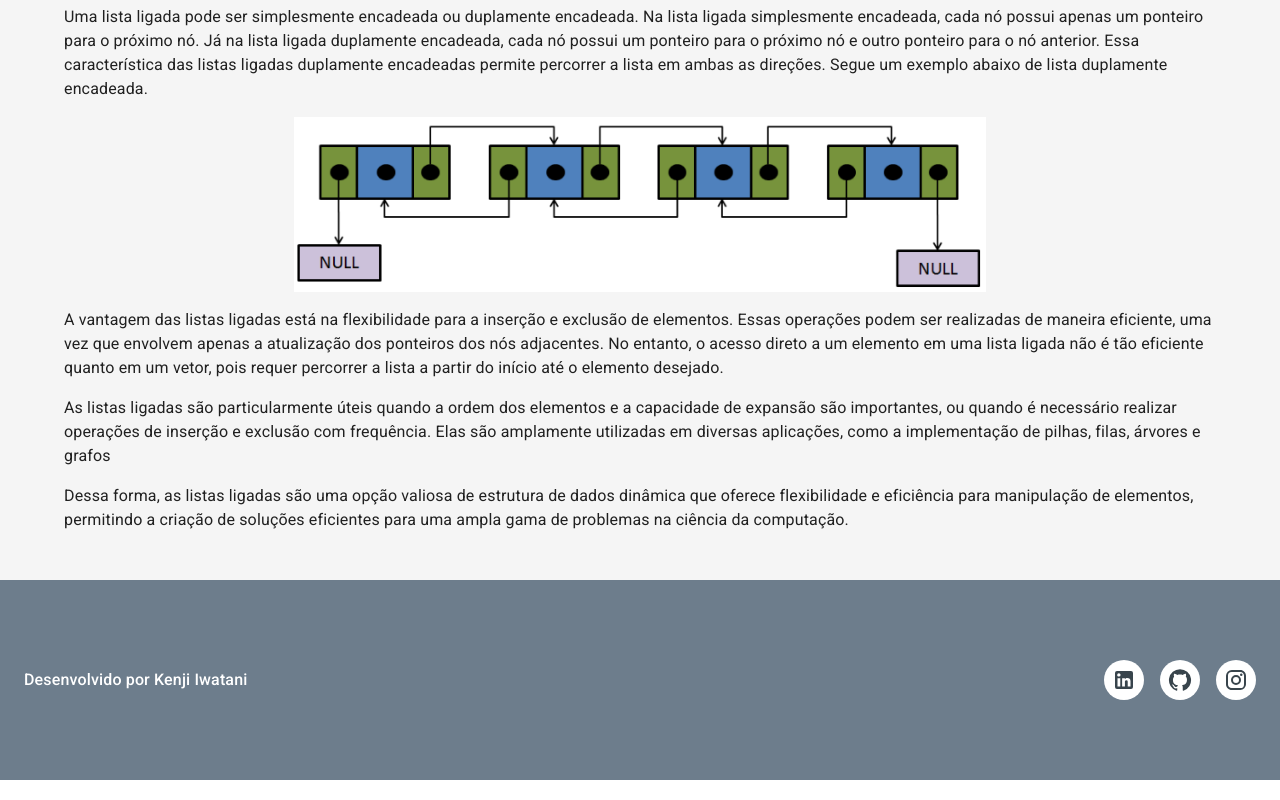
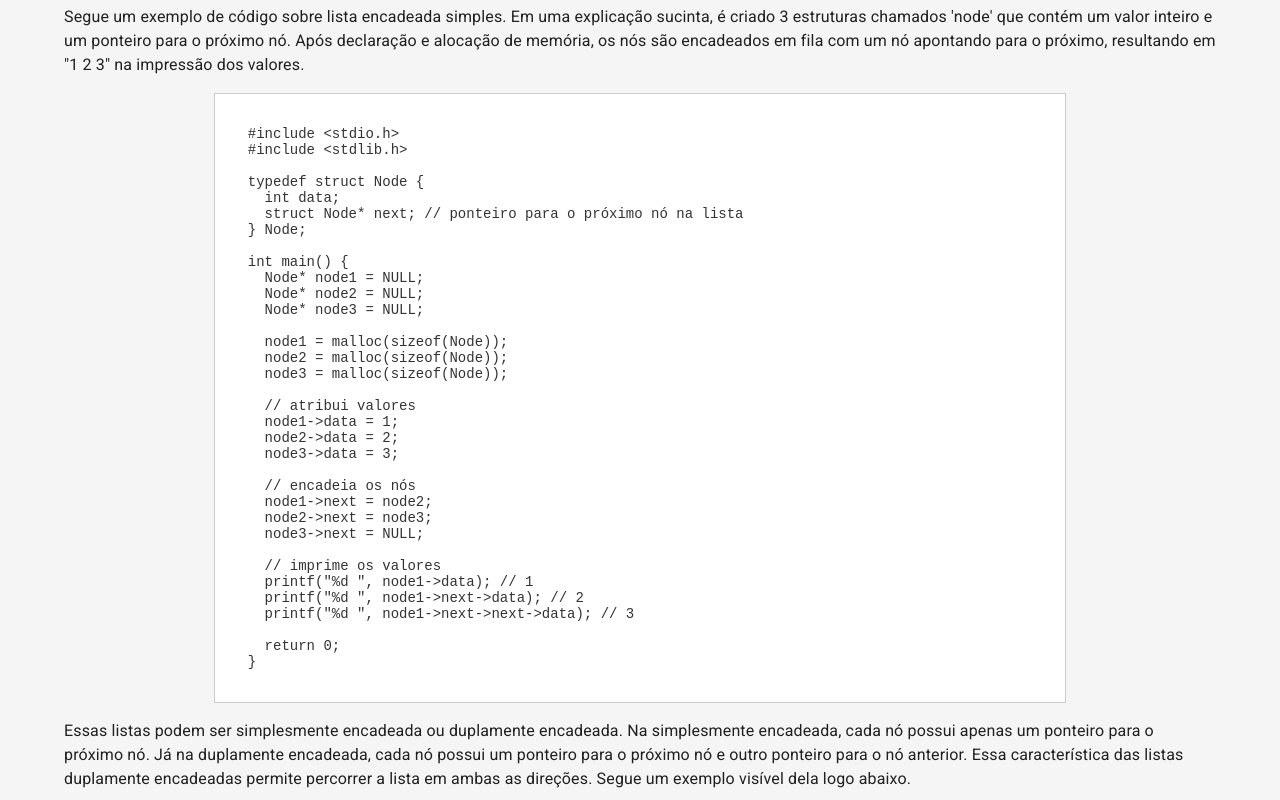
Before and after one commit to iwataniKenji/data-structure-page, a React (Create React App) app: page /list in a window 1280 px wide. Shown: the part 520-1320 px from the top of the page. Built offline with nearby package versions, Linux system fonts and the light colour scheme.

Commit message:
feat: finishes linked list section

```diff
--- a/src/components/CodeBoard.tsx
+++ b/src/components/CodeBoard.tsx
@@ -10,22 +10,30 @@ export function CodeBoard({ codeSnippet }: Props) {
 
   return (
     <Container
-      sx={{ display: "flex", alignItems: "center", justifyContent: "center" }}
+      maxWidth="md"
+      sx={{
+        display: "flex",
+        alignItems: "center",
+        justifyContent: "center",
+      }}
     >
       <Box
         sx={{
           display: "flex",
-          justifyContent: "center",
+          justifyContent: "start",
           fontFamily: "Courier New, monospace",
           fontSize: 14,
-          pr: 1,
+          px: 2,
+          py: 4,
           border: "1px solid #ccc",
           resize: "none",
           background: isDarkMode ? "#333" : "#fff",
           color: isDarkMode ? "#fff" : "#333",
+          width: "100%",
+          overflowX: "auto",
         }}
       >
-        <pre>{codeSnippet}</pre>
+        <pre style={{ whiteSpace: "pre-wrap", margin: 0 }}>{codeSnippet}</pre>
       </Box>
     </Container>
   );
--- a/src/pages/LinkedListSection.tsx
+++ b/src/pages/LinkedListSection.tsx
@@ -1,8 +1,44 @@
 import { Box, Container, Typography } from "@mui/material";
+import { CodeBoard } from "../components/CodeBoard";
 import linkedLists01 from "../assets/linked-lists-01.png";
 import linkedLists02 from "../assets/linked-lists-02.png";
 
 export function LinkedListSection() {
+  const linkedListExample = `  #include <stdio.h>
+  #include <stdlib.h>
+
+  typedef struct Node {
+    int data;
+    struct Node* next; // ponteiro para o próximo nó na lista
+  } Node;
+
+  int main() {
+    Node* node1 = NULL;
+    Node* node2 = NULL;
+    Node* node3 = NULL;
+
+    node1 = malloc(sizeof(Node));
+    node2 = malloc(sizeof(Node));
+    node3 = malloc(sizeof(Node));
+
+    // atribui valores
+    node1->data = 1;
+    node2->data = 2;
+    node3->data = 3;
+
+    // encadeia os nós
+    node1->next = node2;
+    node2->next = node3;
+    node3->next = NULL;
+
+    // imprime os valores
+    printf("%d ", node1->data); // 1
+    printf("%d ", node1->next->data); // 2
+    printf("%d ", node1->next->next->data); // 3
+
+    return 0;
+  }`;
+
   return (
     <Container maxWidth="lg">
       <Box sx={{ display: "flex", flexDirection: "column", gap: 3 }}>
@@ -29,13 +65,22 @@ export function LinkedListSection() {
             />
           </Box>
           <Typography>
-            Uma lista ligada pode ser simplesmente encadeada ou duplamente
-            encadeada. Na lista ligada simplesmente encadeada, cada nó possui
-            apenas um ponteiro para o próximo nó. Já na lista ligada duplamente
-            encadeada, cada nó possui um ponteiro para o próximo nó e outro
-            ponteiro para o nó anterior. Essa característica das listas ligadas
-            duplamente encadeadas permite percorrer a lista em ambas as
-            direções. Segue um exemplo abaixo de lista duplamente encadeada.
+            Segue um exemplo de código sobre lista encadeada simples. Em uma
+            explicação sucinta, é criado 3 estruturas chamados 'node' que contém
+            um valor inteiro e um ponteiro para o próximo nó. Após declaração e
+            alocação de memória, os nós são encadeados em fila com um nó
+            apontando para o próximo, resultando em "1 2 3" na impressão dos
+            valores.
+          </Typography>
+          <CodeBoard codeSnippet={linkedListExample} />
+          <Typography>
+            Essas listas podem ser simplesmente encadeada ou duplamente
+            encadeada. Na simplesmente encadeada, cada nó possui apenas um
+            ponteiro para o próximo nó. Já na duplamente encadeada, cada nó
+            possui um ponteiro para o próximo nó e outro ponteiro para o nó
+            anterior. Essa característica das listas duplamente encadeadas
+            permite percorrer a lista em ambas as direções. Segue um exemplo
+            visível dela logo abaixo.
           </Typography>
           <Box sx={{ display: "flex", justifyContent: "center" }}>
             <Box
@@ -47,28 +92,24 @@ export function LinkedListSection() {
               }}
             />
           </Box>
-          <Typography>
-            A vantagem das listas ligadas está na flexibilidade para a inserção
-            e exclusão de elementos. Essas operações podem ser realizadas de
-            maneira eficiente, uma vez que envolvem apenas a atualização dos
-            ponteiros dos nós adjacentes. No entanto, o acesso direto a um
-            elemento em uma lista ligada não é tão eficiente quanto em um vetor,
-            pois requer percorrer a lista a partir do início até o elemento
-            desejado.
+          <Typography sx={{ fontSize: 32, fontWeight: 500 }}>
+            Vantagens
           </Typography>
           <Typography>
-            As listas ligadas são particularmente úteis quando a ordem dos
-            elementos e a capacidade de expansão são importantes, ou quando é
-            necessário realizar operações de inserção e exclusão com frequência.
-            Elas são amplamente utilizadas em diversas aplicações, como a
-            implementação de pilhas, filas, árvores e grafos
+            A vantagem do uso dessa estrutura está na flexibilidade para a
+            inserção e exclusão de elementos. Essas operações podem ser
+            realizadas de maneira eficiente, uma vez que envolvem apenas a
+            atualização dos ponteiros dos nós adjacentes. A desvantagem é que o
+            acesso direto a um elemento em uma lista ligada não é tão eficiente
+            quanto em um vetor, pois requer percorrer a lista a partir do início
+            até o elemento desejado.
           </Typography>
           <Typography>
-            Dessa forma, as listas ligadas são uma opção valiosa de estrutura de
-            dados dinâmica que oferece flexibilidade e eficiência para
-            manipulação de elementos, permitindo a criação de soluções
-            eficientes para uma ampla gama de problemas na ciência da
-            computação.
+            Ou seja, as listas ligadas são particularmente úteis quando a ordem
+            dos elementos e a capacidade de expansão são importantes, ou quando
+            é necessário realizar operações de inserção e exclusão com
+            frequência. Elas são amplamente utilizadas em diversas aplicações,
+            como a implementação de pilhas, filas, árvores e grafos
           </Typography>
         </Box>
       </Box>
```
